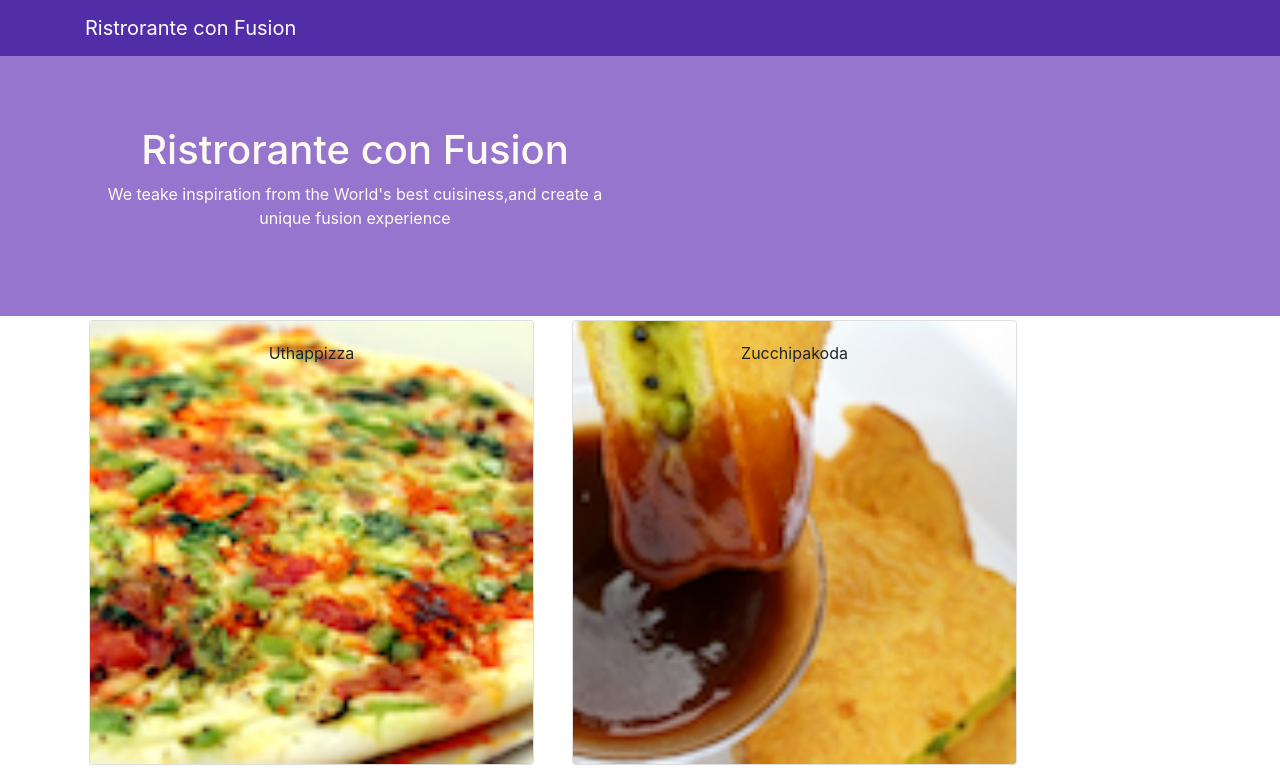
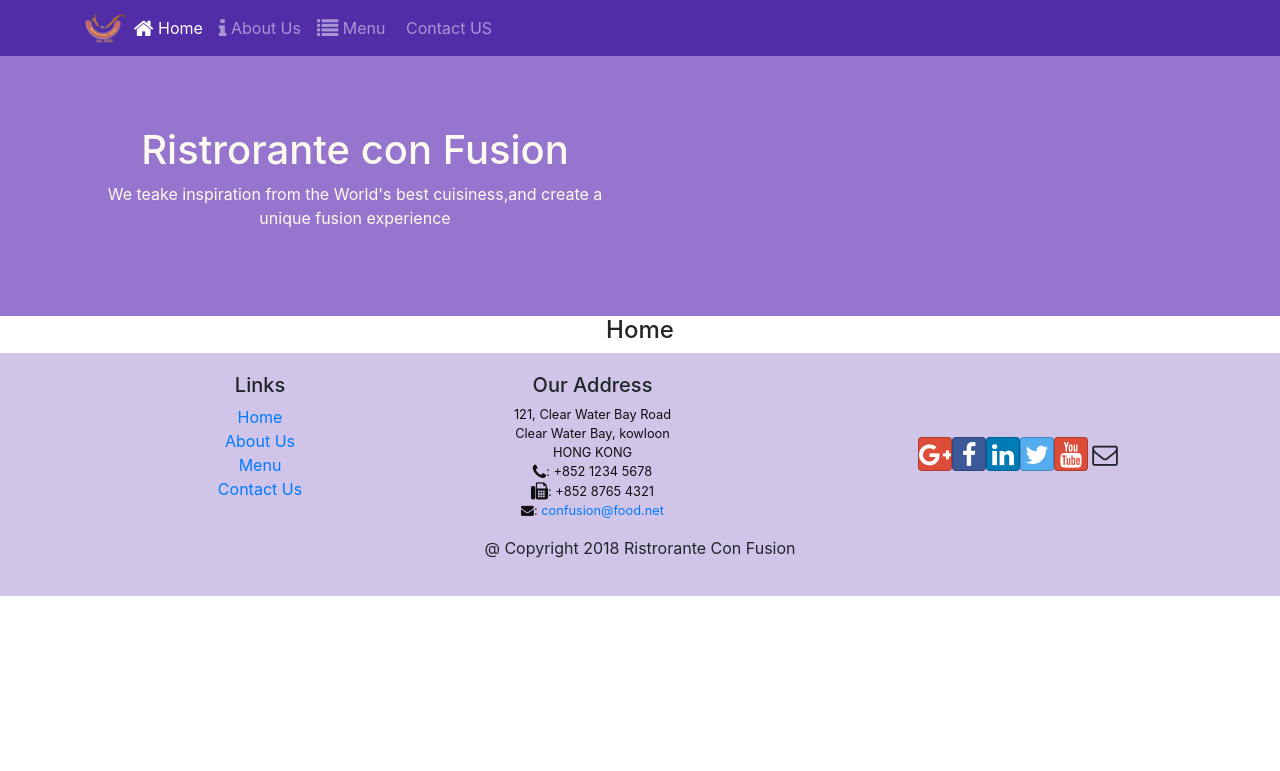
Before and after one commit to oliliyiyi/React, a React (Create React App) app: page /home in a window 1280 px wide. Shown: the top 771 px of the page. Built offline with nearby package versions, Linux system fonts and the light colour scheme.

Commit message:
React Router

```diff
--- a/package.json
+++ b/package.json
@@ -13,6 +13,7 @@
     "react-bootstrap": "^2.4.0",
     "react-dom": "^18.2.0",
     "react-popper": "^2.3.0",
+    "react-router-dom": "^4.2.2",
     "react-scripts": "5.0.1",
     "reactstrap": "^9.1.1",
     "web-vitals": "^2.1.4"
--- a/src/components/FooterComponent.js
+++ b/src/components/FooterComponent.js
@@ -1,5 +1,5 @@
 import React from "react";
-
+import {Link} from 'react-router-dom';
 function Footer(props) {
   return (
     <div className="footer">
@@ -9,16 +9,16 @@
             <h5>Links</h5>
             <ul className="list-unstyled">
               <li>
-                <a href="#">Home</a>
+                <Link to ='/home'>Home</Link>
               </li>
               <li>
-                <a href="#">About</a>
+                <Link to ='/aboutus'>About Us</Link>
               </li>
               <li>
-                <a href="#">Menu</a>
+                <Link to ='/menu'>Menu</Link>
               </li>
               <li>
-                <a href="contactus.html">Contact</a>
+                <Link to ='/contactus'>Contact Us</Link>
               </li>
             </ul>
           </div>
--- a/src/components/HeaderComponent.js
+++ b/src/components/HeaderComponent.js
@@ -1,27 +1,74 @@
 import React,{Component} from 'react';
-import {Navbar, NavbarBrand, } from 'reactstrap';
+import {Nav, Navbar, NavbarBrand, NavbarToggler, Collapse, NavItem, Jumbotron } from 'reactstrap';
+import {NavLink} from 'react-router-dom';
+class Header extends Component{
+    constructor(props){
+        super(props);
 
-class Header extends Component{
+        this.toggleNav = this.toggleNav.bind(this);
+        this.state = {
+            isNavOpen: false
+        };
+    }
+    toggleNav(){
+        this.setState({
+            isNavOpen: !this.state.isNavOpen
+        });
+    }
     render(){
         return(
-            <React.Fragment>
-                <Navbar dark>
+            <div>
+                <Navbar dark expand="md">
                     <div className='container'>
-                        <NavbarBrand href="/">Ristrorante con Fusion</NavbarBrand>
+                        <NavbarToggler onClick={this.toggleNav}/>
+                        <NavbarBrand className='mr-auto' href='/'/><img src='assets/images/logo.png' height='30' />
+                        <Collapse isOpen={this.state.isNavOpen} navbar>
+                            <Nav navbar>
+                            <NavItem>
+                                <NavLink className="nav-link" to='/home'><span className='fa fa-home fa-lg'></span> Home</NavLink>
+                            </NavItem>
+                            <NavItem>
+                                <NavLink className="nav-link" to='/aboutus'><span className='fa fa-info fa-lg'></span> About Us</NavLink>
+                            </NavItem>
+                            <NavItem>
+                                <NavLink className="nav-link" to='/menu'><span className='fa fa-list fa-lg'></span> Menu</NavLink>
+                            </NavItem>
+                            <NavItem>
+                                <NavLink className="nav-link" to='/contactus'><span className='fa fa-address fa-lg'></span> Contact US</NavLink>
+                            </NavItem>
+                           </Nav>
+                        </Collapse>
                     </div>
                 </Navbar>
-
                 <div className='Jumbotron' >
                     <div className='container'>
                         <div className='row row-header'>
                             <div className='col-12 col-sm-6'>
                                 <h1>Ristrorante con Fusion</h1>
-                                <p>We teake inspiration from the World's best cuisiness,and create a unique fusion experience</p>
+                             <p>We teake inspiration from the World's best cuisiness,and create a unique fusion experience</p>
                             </div>
                         </div>
                     </div>
                 </div>
-             </React.Fragment>
+            </div>
+            // <React.Fragment>
+            //     <Navbar dark>
+            //         <div className='container'>
+            //             <NavbarBrand href="/">Ristrorante con Fusion</NavbarBrand>
+            //         </div>
+            //     </Navbar>
+
+            //     <div className='Jumbotron' >
+            //         <div className='container'>
+            //             <div className='row row-header'>
+            //                 <div className='col-12 col-sm-6'>
+            //                     <h1>Ristrorante con Fusion</h1>
+            //                     <p>We teake inspiration from the World's best cuisiness,and create a unique fusion experience</p>
+            //                 </div>
+            //             </div>
+            //         </div>
+            //     </div>
+            //  </React.Fragment>
         );
     }
 }
--- /dev/null
+++ b/src/components/HomeComponent.js
@@ -0,0 +1,10 @@
+import React from "react";
+
+function Home(props){
+    return(
+        <div className="container">
+            <h4>Home</h4>
+        </div>
+    );
+}
+export default Home;
--- a/src/components/MainComponent.js
+++ b/src/components/MainComponent.js
@@ -1,28 +1,34 @@
-import { Component } from "react";
+import React,{ Component } from "react";
 import { DISHES } from "../shared/dishes";
 import { Navbar, NavbarBrand } from "reactstrap";
 import Menu from "./MenuComponent";
 import DishDetail from "./DishdetailComponent";
 import Footer from "./FooterComponent";
 import Header from "./HeaderComponent";
-
+import Home from "./HomeComponent";
+import { Switch, Route, Redirect } from "react-router-dom";
 class Main extends Component {
   constructor(props) {
     super(props);
     this.state = {
       dishes: DISHES,
-      selectedDish: null,
+      // selectedDish: null,
     };
   }
-  onDishSelect(dishId) {
-    this.setState({ selectedDish: dishId });
-  }
+  // onDishSelect(dishId) {
+  //   this.setState({ selectedDish: dishId });
+  // }
   render() {
+    const HomePage = () => {
+      return(
+        <Home/>
+      );
+    };
+
     return (
       <div>
-
         <Header/>
-        <Menu
+        {/* <Menu
           dishes={this.state.dishes} onClick={(dishId) => this.onDishSelect(dishId)}
         />
         <DishDetail
@@ -31,7 +37,12 @@
               (dish) => dish.id === this.state.selectedDish
             )[0]
           }
-        />
+        /> */}
+        <Switch>
+          <Route path='/home' component={HomePage}/>
+          <Route exact path='/menu' component={()=><Menu dishes ={this.state.dishes}/>}/>
+          <Redirect to='/home'/>
+        </Switch>
         <Footer/>
       </div>
     );
--- a/src/index.js
+++ b/src/index.js
@@ -10,7 +10,7 @@
 const root = ReactDOM.createRoot(document.getElementById('root'));
 root.render(
   <React.StrictMode>
-    <App />
+    <App/>
   </React.StrictMode>
 );
 
```
Also changed, not shown: src/App.css (+0 -31 lines), src/App.js (+16 -20 lines), 1 other file (tests, documents, lock files or other folders).
